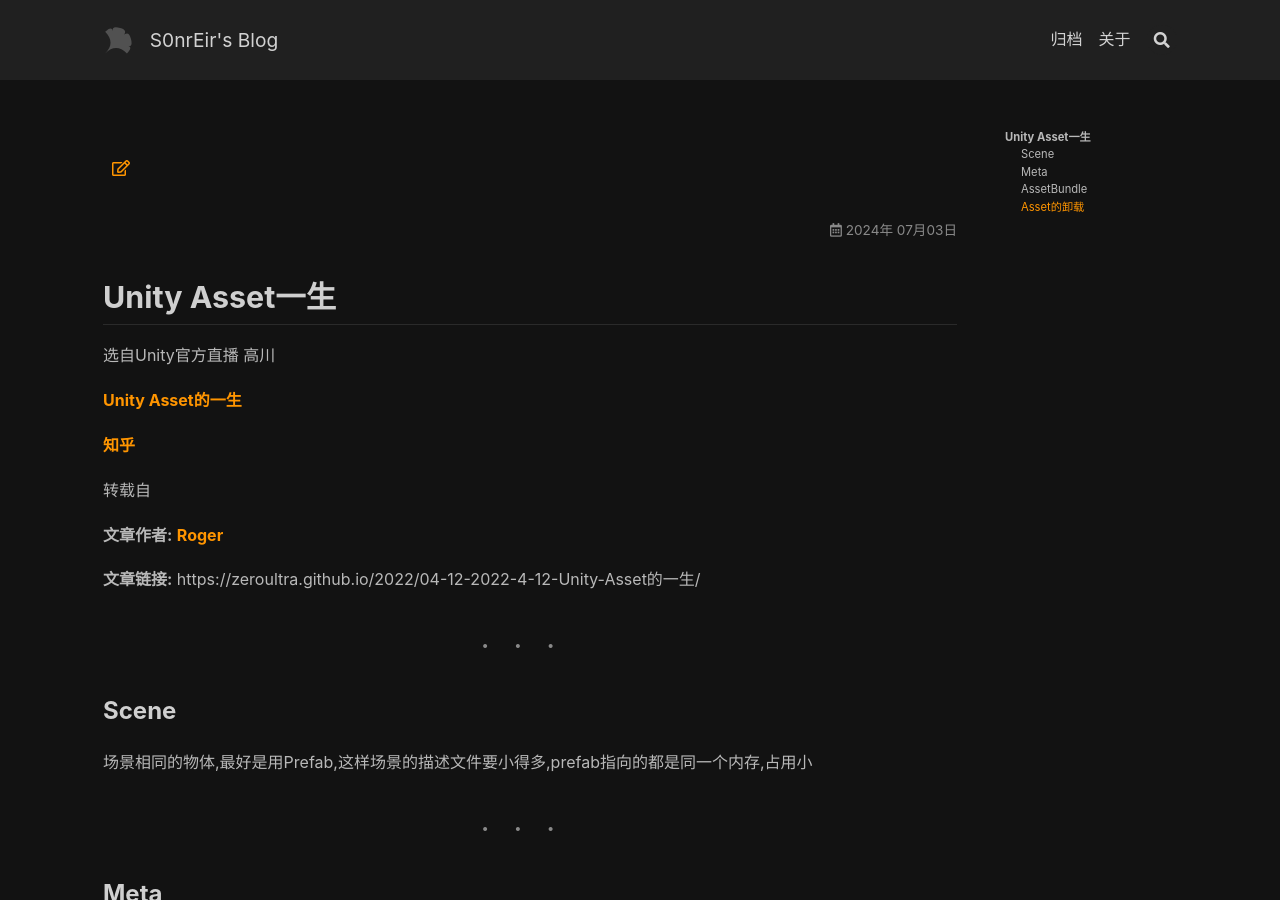
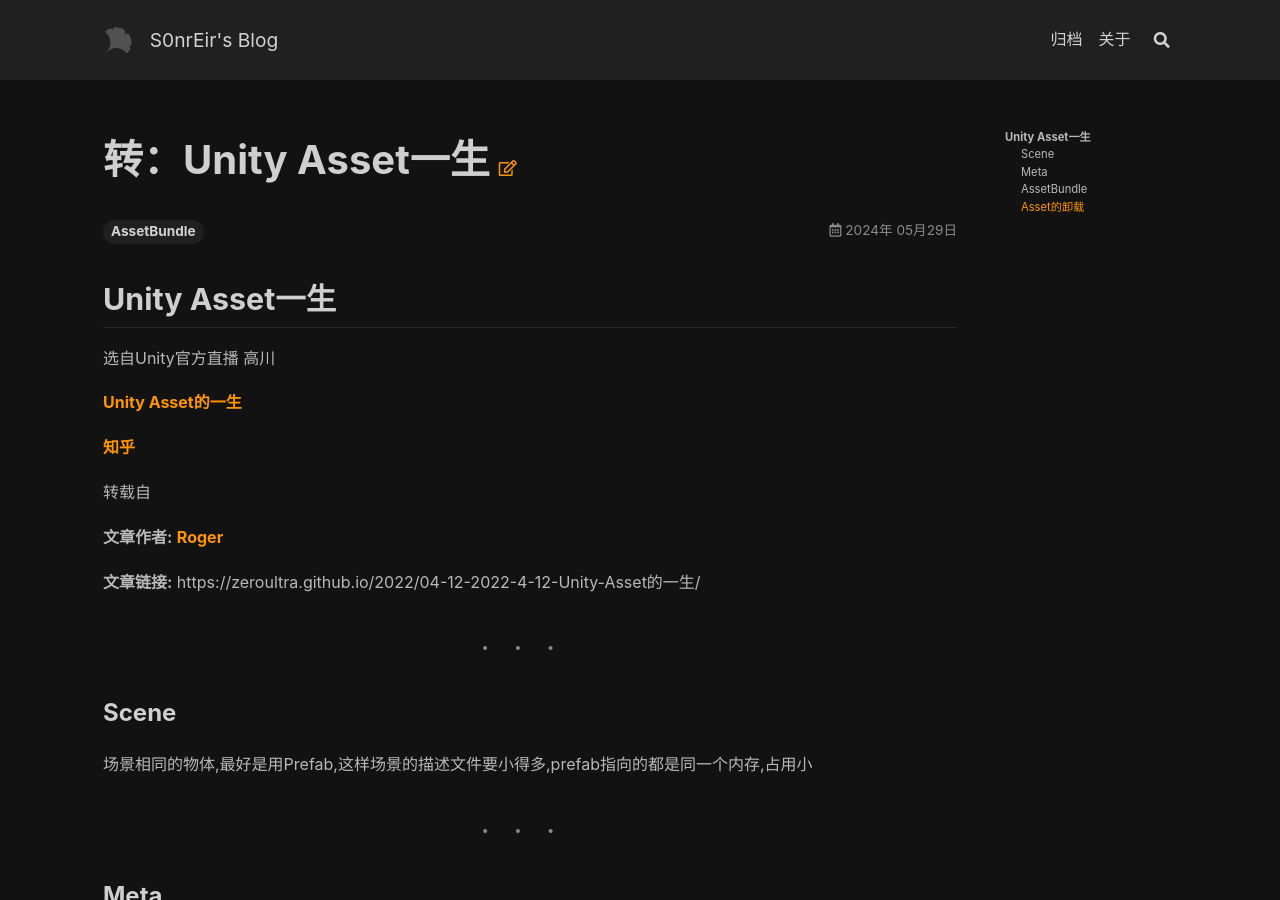
Before and after one commit to S0nrEir/S0nrEir.github.io, a Jekyll site: the page built from _posts/2024-05-29-（转）Asset的一生.md, in a window 1280 px wide and 900 px high. Built offline with Jekyll 4.4.1, drawn with Linux system fonts in a browser that asks for light colours; nearby versions of some CDN libraries; part of the change alters nothing that is shown.

Commit message:
udpate title

```diff
--- a/_posts/2024-05-29-（转）Asset的一生.md
+++ b/_posts/2024-05-29-（转）Asset的一生.md
@@ -1,5 +1,5 @@
 ---
-title:[转]Unity Asset一生
+title: 转：Unity Asset一生
 tags: ["AssetBundle"]
 
 ---
```
